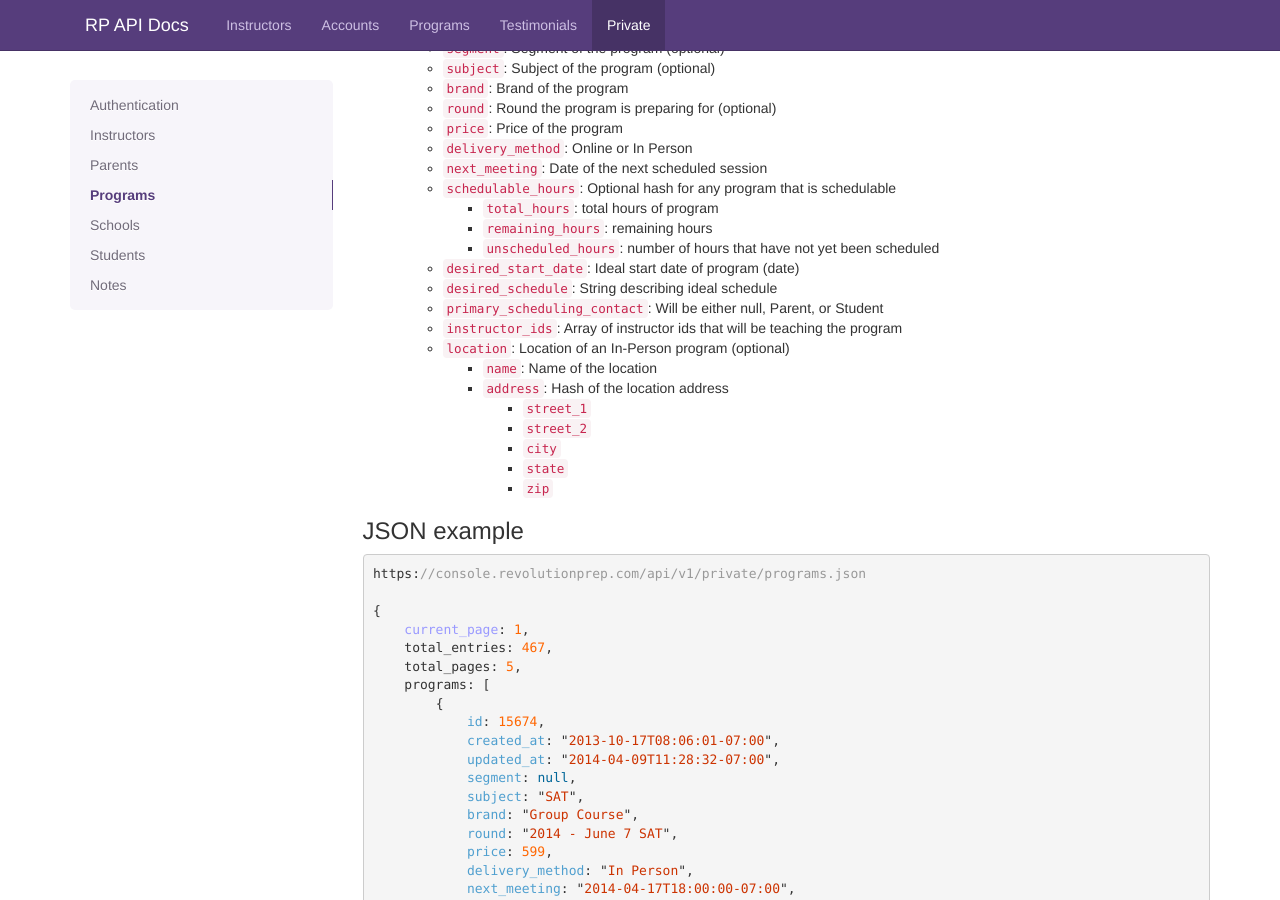
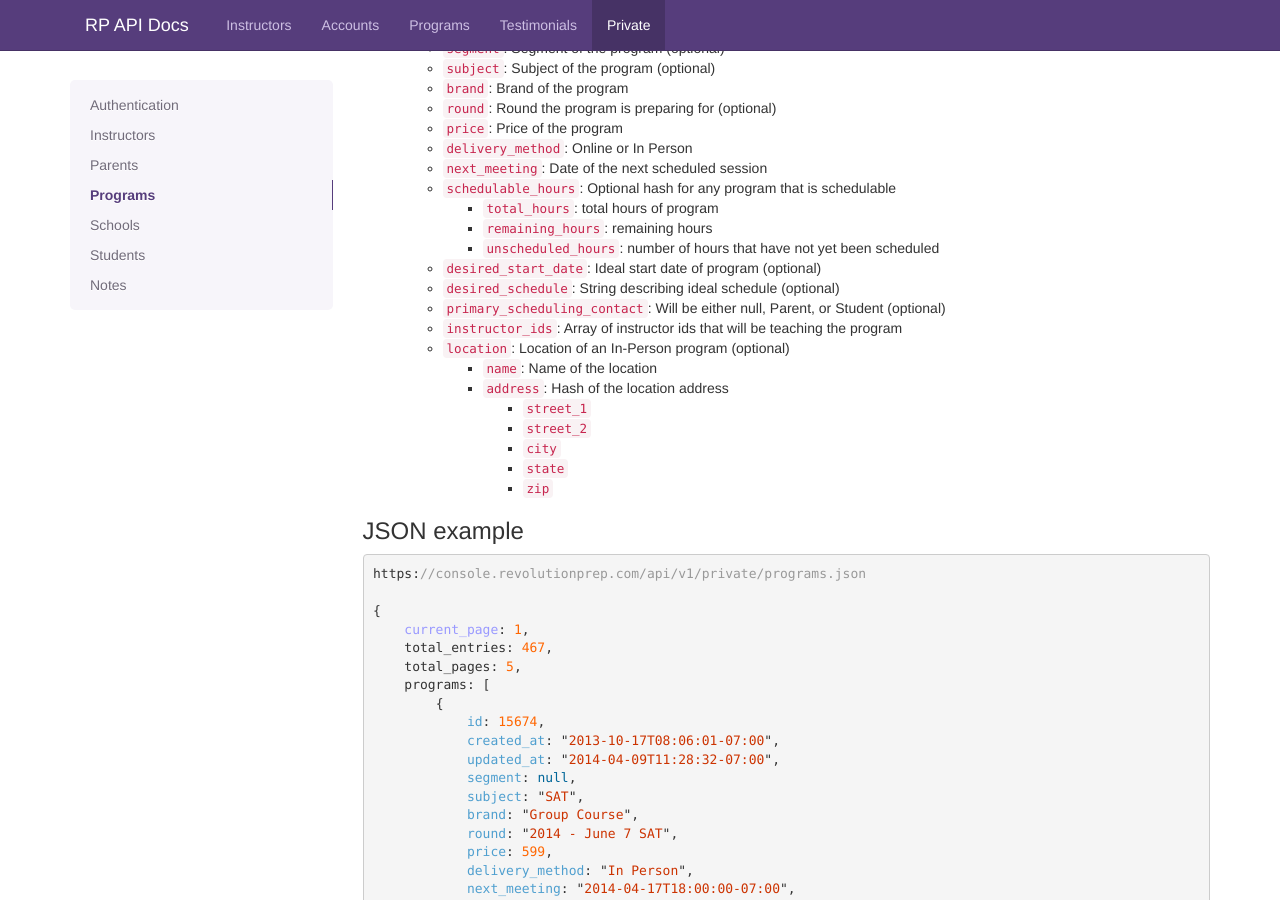
Before and after one commit to RevolutionPrep/RevolutionPrep.github.io, a Jekyll site: the page built from private.html, in a window 1280 px wide and 900 px high, scrolled down 4455 px. Built offline with Jekyll 4.4.1, drawn with Linux system fonts in a browser that asks for light colours; Markdown is read by kramdown in place of the engine named in the settings; comment, search, counter and statistics services are not loaded.

Commit message:
Private Programs Index API: label desired_schedule fields as optional

```diff
--- a/private.html
+++ b/private.html
@@ -290,9 +290,9 @@ https://console.revolutionprep.com/api/v1/private/parents.json
             <li><code>remaining_hours</code>: remaining hours</li>
             <li><code>unscheduled_hours</code>: number of hours that have not yet been scheduled</li>
         </ul>
-        <li><code>desired_start_date</code>: Ideal start date of program (date)</li>
-        <li><code>desired_schedule</code>: String describing ideal schedule</li>
-        <li><code>primary_scheduling_contact</code>: Will be either null, Parent, or Student</li>
+        <li><code>desired_start_date</code>: Ideal start date of program (optional)</li>
+        <li><code>desired_schedule</code>: String describing ideal schedule (optional)</li>
+        <li><code>primary_scheduling_contact</code>: Will be either null, Parent, or Student (optional)</li>
         <li><code>instructor_ids</code>: Array of instructor ids that will be teaching the program</li>
         <li><code>location</code>: Location of an In-Person program (optional)</li>
         <ul>
```
